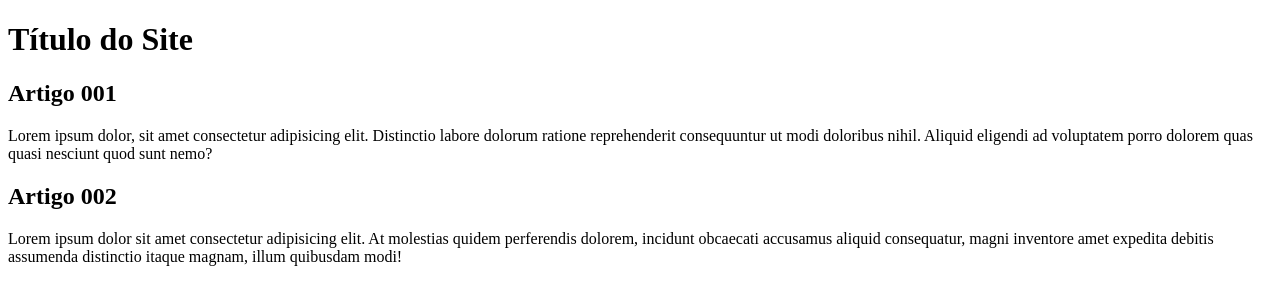
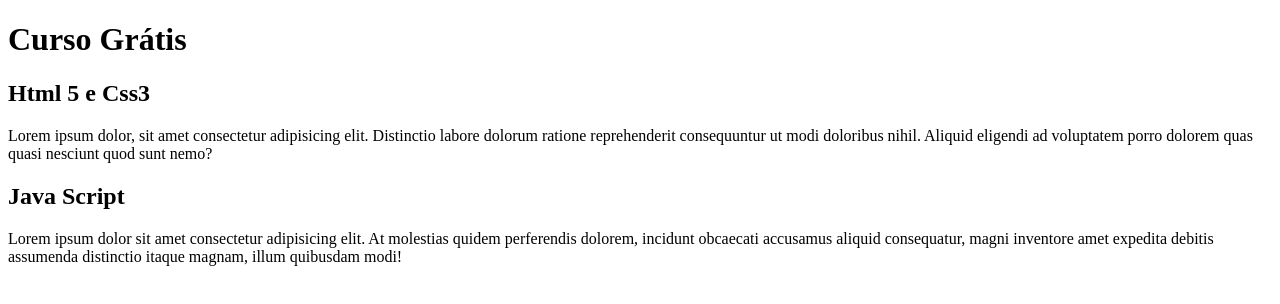
Before and after one commit to RaphaelWylkens/projeto-site, a plain HTML site: page index.html in a window 1280 px wide. Drawn offline with Linux system fonts and the light colour scheme.

Commit message:
Comecei a escrever conteúdo

```diff
--- a/index.html
+++ b/index.html
@@ -8,13 +8,13 @@
 <body>
     <main>
         <header>
-            <h1>Título do Site</h1>
+            <h1>Curso Grátis</h1>
             <article>
-                <h2>Artigo 001</h2>
+                <h2>Html 5 e Css3</h2>
                 <p>Lorem ipsum dolor, sit amet consectetur adipisicing elit. Distinctio labore dolorum ratione reprehenderit consequuntur ut modi doloribus nihil. Aliquid eligendi ad voluptatem porro dolorem quas quasi nesciunt quod sunt nemo?</p>
             </article>
             <article>
-                <h2>Artigo 002</h2>
+                <h2>Java Script</h2>
                 <p>Lorem ipsum dolor sit amet consectetur adipisicing elit. At molestias quidem perferendis dolorem, incidunt obcaecati accusamus aliquid consequatur, magni inventore amet expedita debitis assumenda distinctio itaque magnam, illum quibusdam modi!</p>
             </article>
         </header>
```
